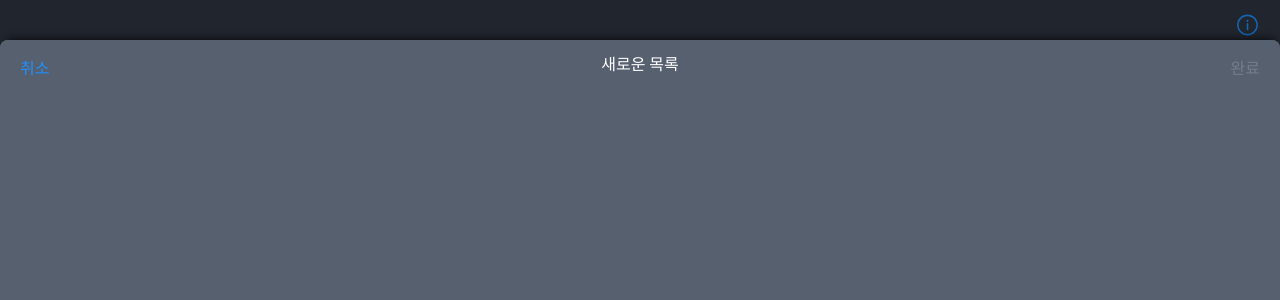
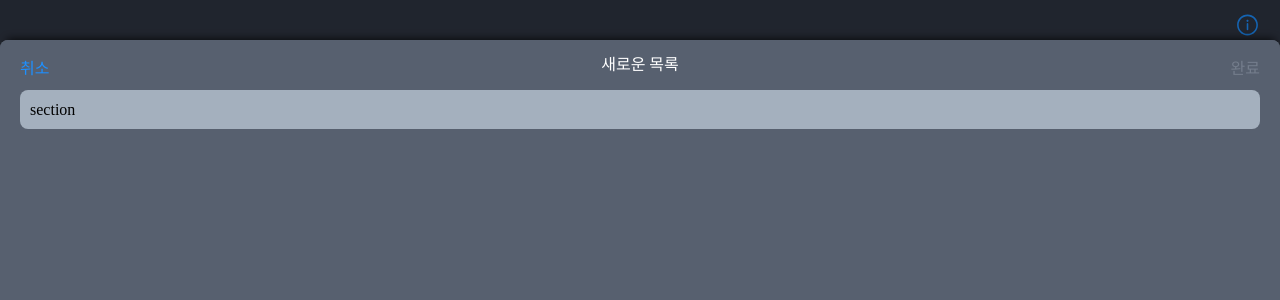
Before and after one commit to JayoonKoo/milialim, a React (Create React App) app: page / in a window 1280 px wide. Both pictures are taken after a click on the element "목록 추가". Shown: the top 300 px of the page. Built offline with nearby package versions, Linux system fonts and the light colour scheme.

Commit message:
feat: section 구현

```diff
--- /dev/null
+++ b/src/components/atom/Section/index.tsx
@@ -0,0 +1,12 @@
+import React from "react";
+import { Wrapper } from "./styled";
+
+export interface SectionProps {
+  children: React.ReactNode;
+}
+
+function Section({ children }: SectionProps) {
+  return <Wrapper>{children}</Wrapper>;
+}
+
+export default Section;
--- /dev/null
+++ b/src/components/atom/Section/styled.tsx
@@ -0,0 +1,8 @@
+import styled from "styled-components";
+import rem from "../../../lib/Rem";
+
+export const Wrapper = styled.section`
+  background-color: #a4b0be;
+  padding: ${rem(10)};
+  border-radius: ${rem(8)};
+`;
--- a/src/components/AddAlimListItemPopUp/index.tsx
+++ b/src/components/components/AddAlimListItemPopUp/index.tsx
@@ -1,10 +1,11 @@
 import React, { useRef, useState } from "react";
 import { useSetRecoilState } from "recoil";
-import { modalState } from "../../atoms/uiState";
-import Button from "../atom/Button";
-import PopUp from "../atom/PopUp";
-import Header from "../components/Header";
-import { Wrapper } from "./styled";
+import { modalState } from "../../../atoms/uiState";
+import Button from "../../atom/Button";
+import PopUp from "../../atom/PopUp";
+import Section from "../../atom/Section";
+import Header from "../Header";
+import { Form, Wrapper } from "./styled";
 
 function AddAlimListItemPopUp() {
   const setModalState = useSetRecoilState(modalState);
@@ -33,6 +34,9 @@ function AddAlimListItemPopUp() {
           right={[<Button title="완료" disabled />]}
           title="새로운 목록"
         />
+        <Form>
+          <Section>section</Section>
+        </Form>
       </Wrapper>
     </PopUp>
   );
--- a/src/components/AddAlimListItemPopUp/styled.tsx
+++ b/src/components/components/AddAlimListItemPopUp/styled.tsx
@@ -1,7 +1,7 @@
 import styled, { css, keyframes } from "styled-components";
-import rem from "../../lib/Rem";
-import Button from "../atom/Button";
-import { Center, Wrapper as HeaderWrapper } from "../components/Header/styled";
+import rem from "../../../lib/Rem";
+import Button from "../../atom/Button";
+import { Wrapper as HeaderWrapper } from "../Header/styled";
 
 const open = keyframes`
 	0% {
@@ -55,7 +55,8 @@ export const Wrapper = styled.div<WrapperProps>`
       font-size: ${rem(16)};
     }
   }
+`;
 
-  ${Center} {
-  }
+export const Form = styled.form`
+  padding: 0 ${rem(20)};
 `;
--- a/src/components/components/Main/index.tsx
+++ b/src/components/components/Main/index.tsx
@@ -3,7 +3,7 @@ import { useRecoilValue } from "recoil";
 import { modalState } from "../../../atoms/uiState";
 import useCategories from "../../../hooks/useCategories";
 import useMyList from "../../../hooks/useMyList";
-import AddAlimListItemPopUp from "../../AddAlimListItemPopUp";
+import AddAlimListItemPopUp from "../AddAlimListItemPopUp";
 import PopUp from "../../atom/PopUp";
 import Category from "../Category";
 import ListItem from "../ListItem";
```
